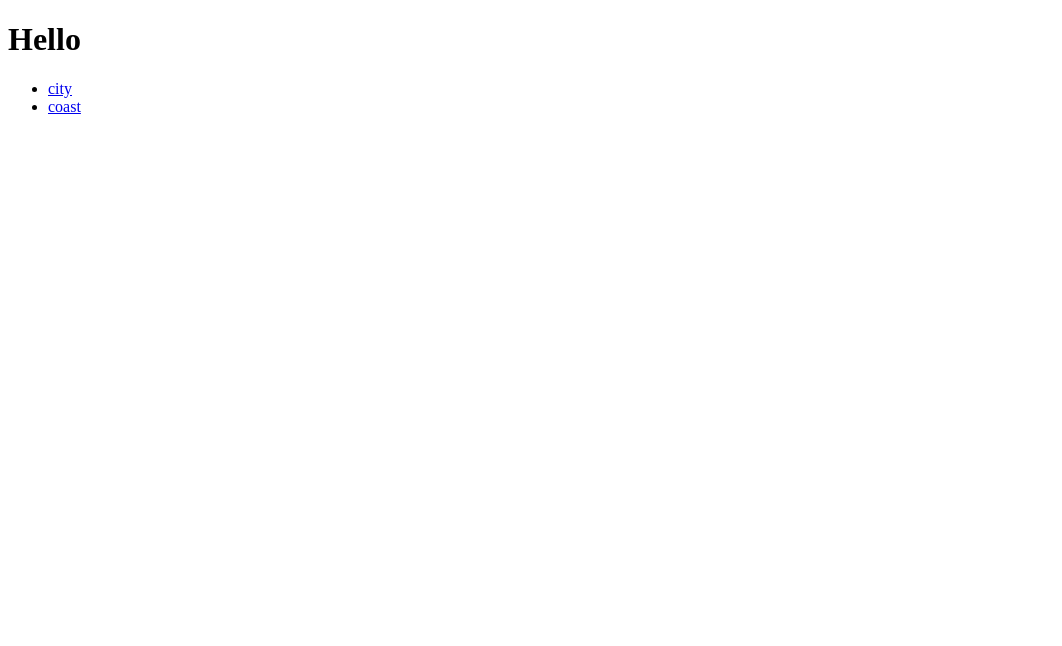
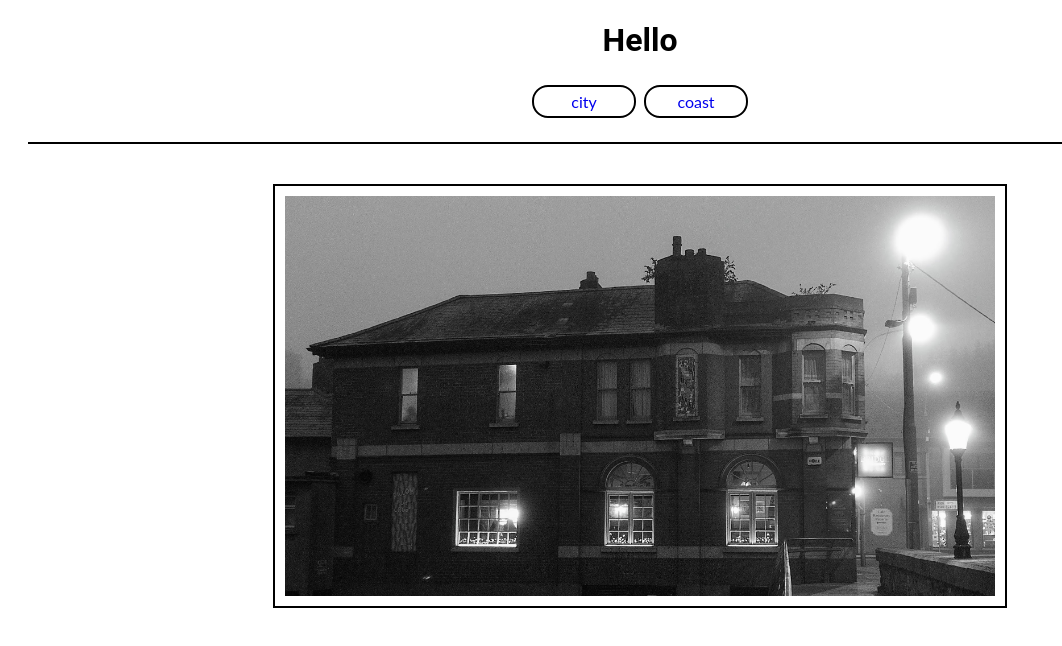
Before and after one commit to David011E/code-template, a plain HTML site: page index.html in a window 1280 px wide. Shown: the whole page, without its empty margins (0-1062 px from the left). Drawn offline with Linux system fonts and the light colour scheme.

Commit message:
feat add images to the webpages

```diff
--- a/index.html
+++ b/index.html
@@ -1,11 +1,14 @@
 <!DOCTYPE html>
 <html lang="en">
+
 <head>
     <meta charset="UTF-8">
     <meta http-equiv="X-UA-Compatible" content="IE=edge">
     <meta name="viewport" content="width=device-width, initial-scale=1.0">
+    <link rel="stylesheet" href="assets/css/style.css">
     <title>Dublin</title>
 </head>
+
 <body>
     <h1>Hello</h1>
     <nav>
@@ -18,5 +21,11 @@
             </li>
         </ul>
     </nav>
+    <section>
+        <figure>
+            <img src="assets/images/city.jpg" alt="an image of urban Dublin">
+        </figure>
+    </section>
 </body>
+
 </html>
```
Also changed, not shown: coast.html (+5 -0 lines), assets/images/beach.jpg (added), assets/images/city.jpg (added).
